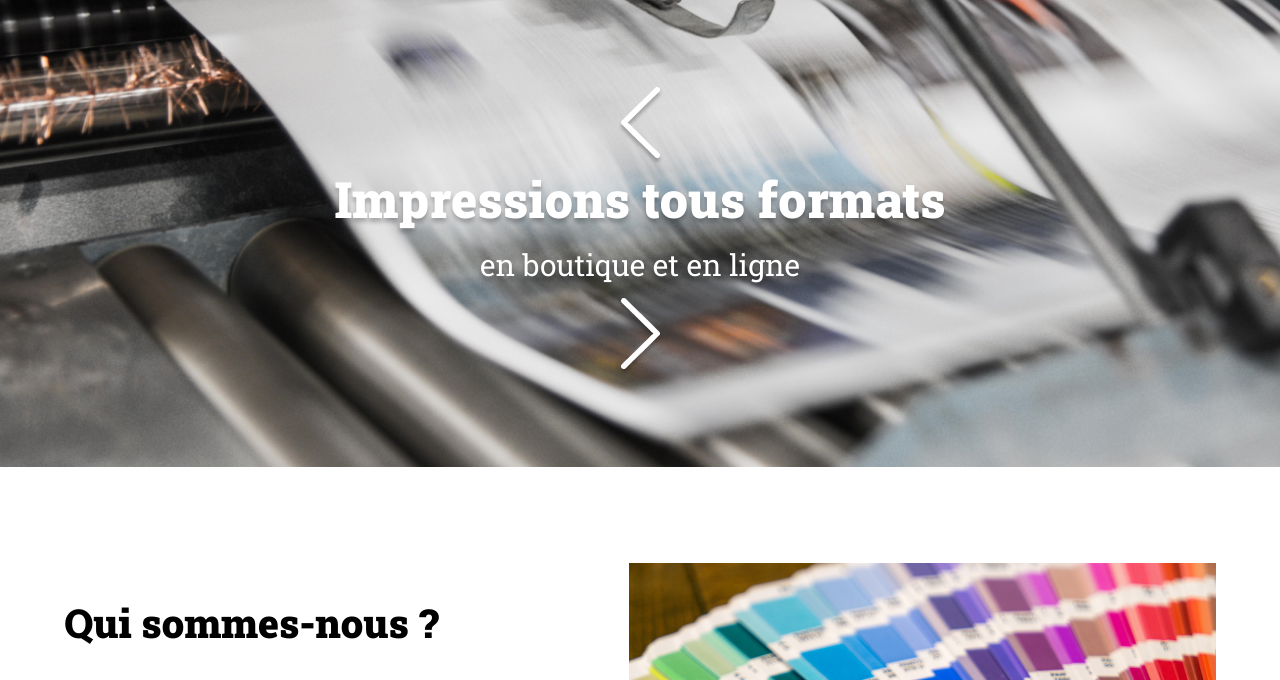
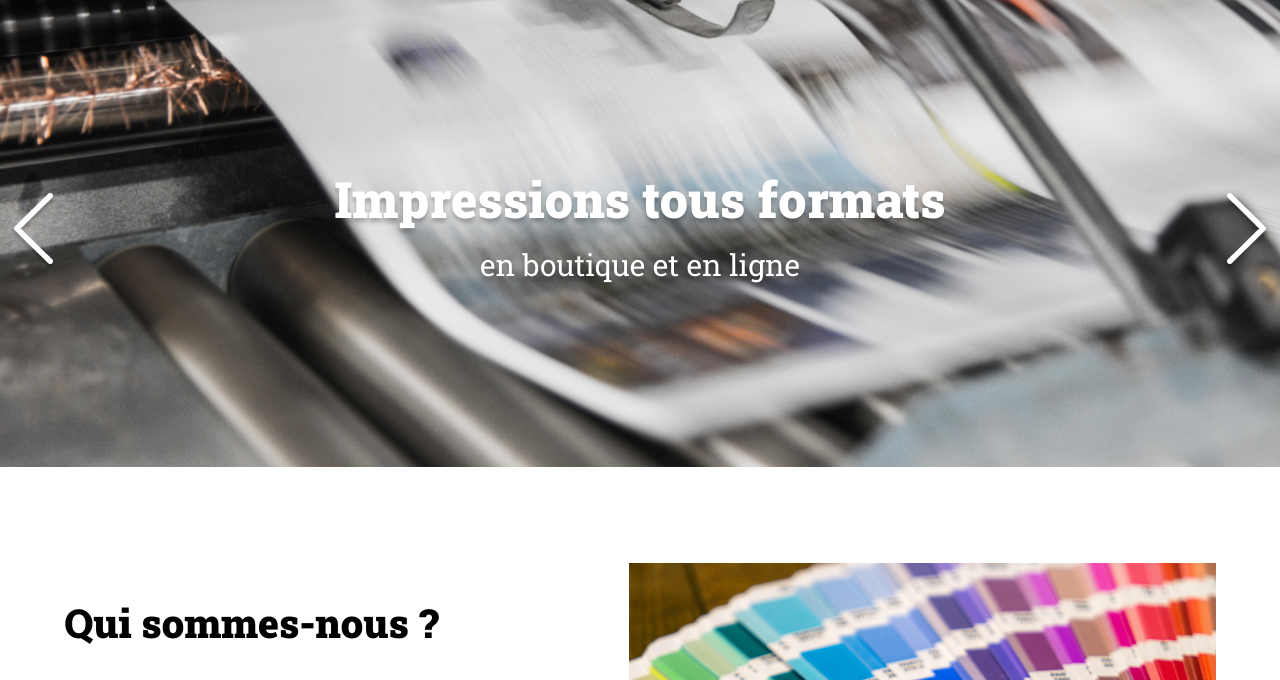
Before and after one commit to imane-ouchrif/javascript, a plain HTML site: page index.html in a window 1280 px wide. Shown: the part 104-784 px from the top of the page. Drawn offline with Linux system fonts and the light colour scheme.

Commit message:
call every class begin with arrow_

```diff
--- a/assets/style.css
+++ b/assets/style.css
@@ -123,7 +123,7 @@ header {
 }
 /* Code CSS en prévision de l'ajout d'un carousel pour la bannière */
 /* Gestion des fleches du carrousel */
-#banner .arrow {
+#banner [class*="arrow_"] {
 	position: absolute;
 }
 #banner .arrow_left {
```
